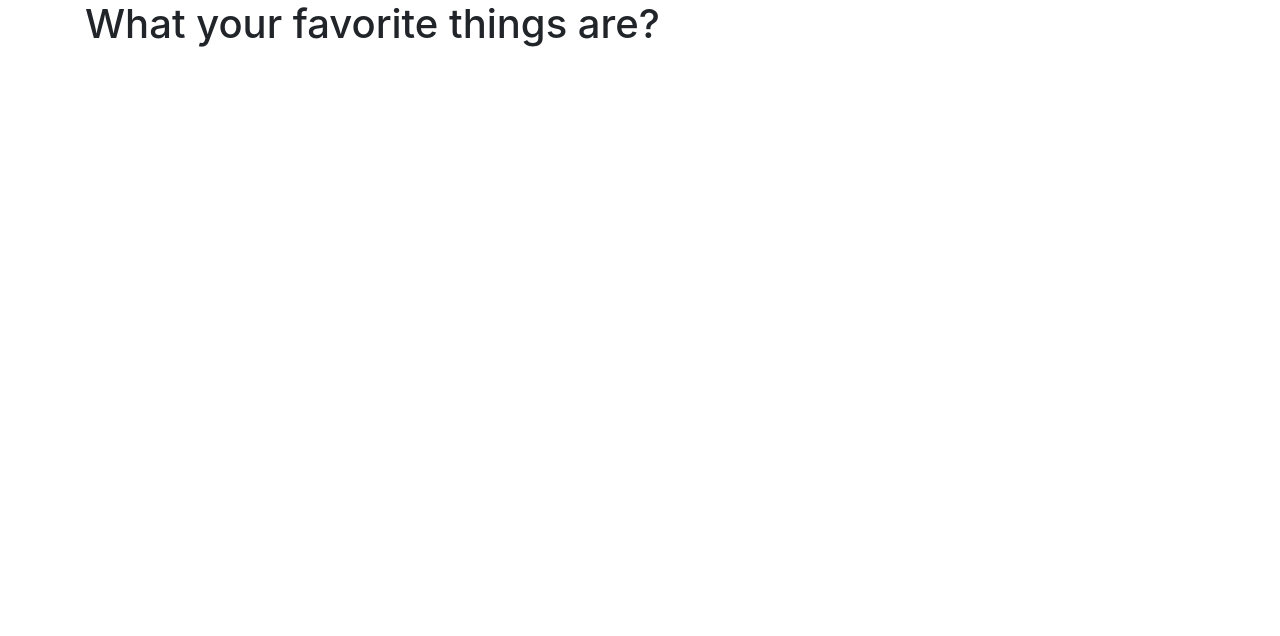
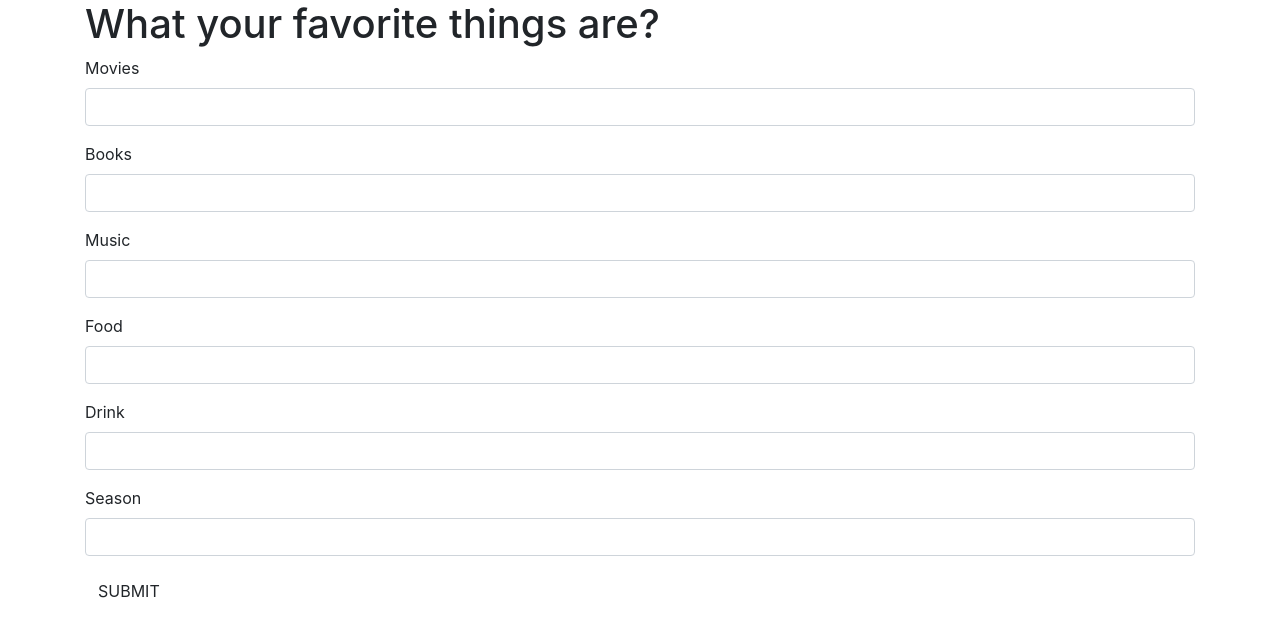
Before and after one commit to faustlarsen/favthings, a plain HTML site: page index.html in a window 1280 px wide. Drawn offline with Linux system fonts and the light colour scheme.

Commit message:
add forms

```diff
--- a/index.html
+++ b/index.html
@@ -10,6 +10,34 @@
   <body>
     <div class="container">
       <h1>What your favorite things are?</h1>
+      <form id="quiz">
+        <div class="form-group">
+          <label for="movies">Movies</label>
+          <input id="movies" class="form-control" type="text">
+        </div>
+        <div class="form-group">
+          <label for="books">Books</label>
+          <input id="books" class="form-control" type="text">
+        </div>
+        <div class="form-group">
+          <label for="music">Music</label>
+          <input id="music" class="form-control" type="text">
+        </div>
+        <div class="form-group">
+          <label for="food">Food</label>
+          <input id="food" class="form-control" type="text">
+        </div>
+        <div class="form-group">
+          <label for="drink">Drink</label>
+          <input id="drink" class="form-control" type="text">
+        </div>
+        <div class="form-group">
+          <label for="season">Season</label>
+          <input id="season" class="form-control" type="text">
+        </div>
+        <button type="submit" class="btn">SUBMIT</button>
+      </form>
+      <ul id="result"></ul>
     </div>
   </body>
 </html>
```
